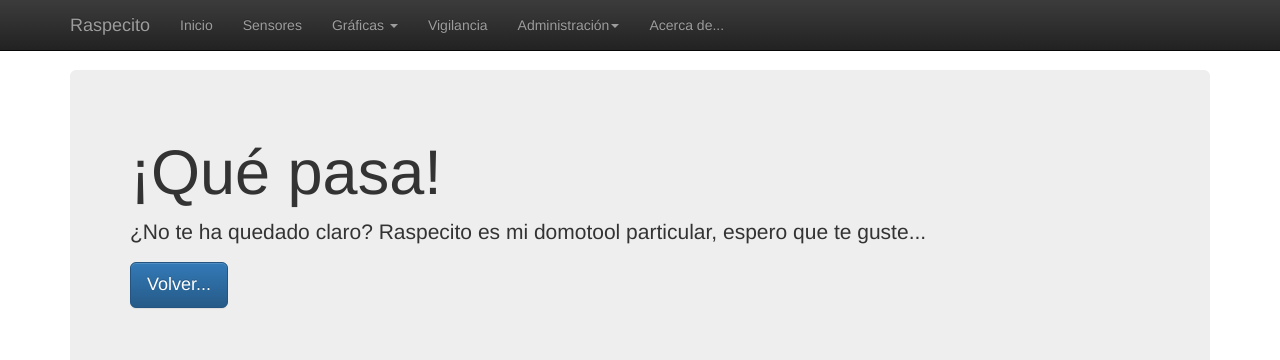
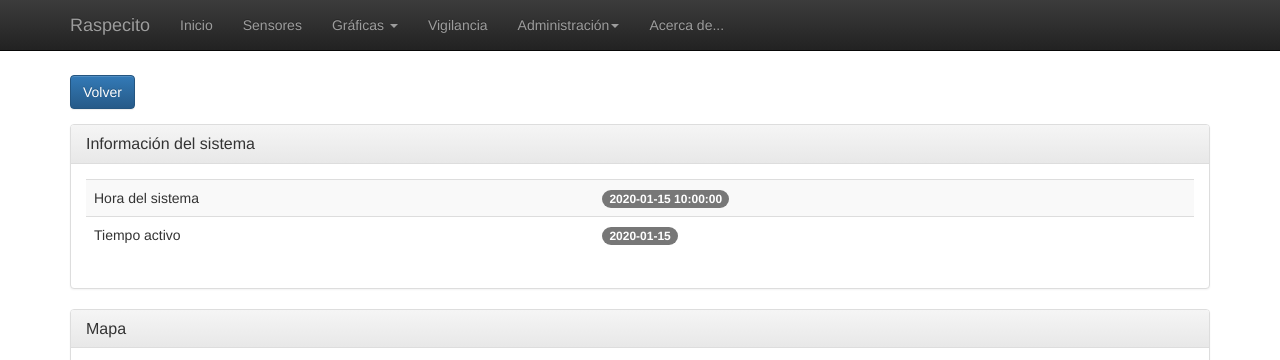
Before and after one commit to albertopc/raspecito, a Flask app: template raspecitoWeb/templates/about.html in a window 1280 px wide. Shown: the top 360 px of the page. Run offline with Flask 2, Linux system fonts and the light colour scheme; the template is opened without the code that fills it: most values are stand-ins (such as "Sample title", 1, 10 or a date in 2020); some libraries are stand-ins or nearby versions.

Commit message:
información del sistema en "Acerca de..." pequeños retoques

```diff
--- a/raspecitoWeb/templates/about.html
+++ b/raspecitoWeb/templates/about.html
@@ -1,21 +1,37 @@
 {% extends "base.html" %}
 {% block content %}
 <!-- Main jumbotron for a primary marketing message or call to action -->
-<div class="jumbotron">
-	<h1>¡Qué pasa!</h1>
-	<p>¿No te ha quedado claro? Raspecito es mi domotool particular, espero que te guste...</p>
+<p><a href="/" class="btn btn-primary" role="button">Volver</a></p>
 
-	<p><a href="/" class="btn btn-primary btn-lg" role="button">Volver...</a></p>
+<div class="panel panel-default">
+	<div class="panel-heading">
+		<h3 class="panel-title">Información del sistema</h3>
+	</div>
+	<div class="panel-body">
+		<table class="table table-striped">
+		<tbody>
+			<tr>
+				<td>Hora del sistema</td>
+				<td><span class="badge">{{now}}</span></td>
+			</tr>
+			<tr>
+				<td>Tiempo activo</td>
+				<td><span class="badge">{{uptime}}</span></td>
+			</tr>
+		</tbody>
+		</table>
+	</div>
 </div>
 
 <div class="panel panel-default">
 	<div class="panel-heading">
 		<h3 class="panel-title">Mapa</h3>
 	</div>
-	<div class="panel-body" align="center">
+	<div class="panel-body">
 		<iframe src="https://www.google.com/maps/embed?pb=!1m18!1m12!1m3!1d792.5328255281655!2d-5.984120599999978!3d37.386727!2m3!1f0!2f0!3f0!3m2!1i1024!2i768!4f13.1!3m3!1m2!1s0xd126c1de4bd4c0f%3A0xa3d05dfa1a78b766!2sCalle+Atanasio+Barr%C3%B3n%2C+17%2C+41003+Sevilla!5e0!3m2!1ses!2ses!4v1416765343437"
 		width="300" height="300" frameborder="0" style="border:0">
 		</iframe>
 	</div>
 </div>
+
 {% endblock %}
--- a/raspecitoWeb/templates/graficas.html
+++ b/raspecitoWeb/templates/graficas.html
@@ -15,7 +15,7 @@
 	{% elif type == "l" %}
 		<h3 class="panel-title">Luminosidad</h3>
 	{% elif type == "m" %}
-		<h3 class="panel-title">Presencia</h3>
+		<h3 class="panel-title">Movimiento</h3>
 	{% endif %}
 	</div>
 	<div class="panel-body">
@@ -28,7 +28,7 @@
 	{% elif type == "l" %}
 		<iframe width="300" height="260" style="border: 0px solid #cccccc;" src="http://api.thingspeak.com/channels/14265/charts/7?width=300&height=260&days=1&dynamic=true&yaxis=lx&average=60"></iframe>
 	{% elif type == "m" %}
-		<iframe width="300" height="260" style="border: 0px solid #cccccc;" src="http://api.thingspeak.com/channels/19524/charts/1?width=300&height=260&days=1&dynamic=true&yaxis=Presencia&sum=30&type=column"></iframe>
+		<iframe width="300" height="260" style="border: 0px solid #cccccc;" src="http://api.thingspeak.com/channels/19524/charts/1?width=300&height=260&days=1&dynamic=true&yaxis=Movimiento&sum=30&type=column"></iframe>
 	{% endif %}
 	</div>
 </div>
--- a/raspecitoWeb/templates/index.html
+++ b/raspecitoWeb/templates/index.html
@@ -8,7 +8,8 @@
 	Usa las opciones del menú superior para moverte por aquí.
 </p>
 <p>
-	<a href="/wstation" class="btn btn-primary btn-lg" role="button">Sensores</a>
-	<a href="/about" class="btn btn-primary btn-lg" role="button">Saber más...</a></p>
+	<a href="/wstation" class="btn btn-primary" role="button">Sensores</a>
+	<a href="/about" class="btn btn-primary" role="button">Saber más...</a>
+</p>
 </div>
 {% endblock %}
--- a/raspecitoWeb/templates/vigilancia.html
+++ b/raspecitoWeb/templates/vigilancia.html
@@ -34,10 +34,10 @@
 
 <div class="panel panel-default">
 	<div class="panel-heading">
-		<h3 class="panel-title">Presencia (3 días)</h3>
+		<h3 class="panel-title">Movimientos (3 días)</h3>
 	</div>
 	<div class="panel-body">
-		<iframe width="300" height="260" style="border: 0px solid #cccccc;" src="http://api.thingspeak.com/channels/19524/charts/1?width=300&height=260&days=3&dynamic=true&yaxis=Presencia&sum=60&type=column"></iframe>
+		<iframe width="300" height="260" style="border: 0px solid #cccccc;" src="http://api.thingspeak.com/channels/19524/charts/1?width=300&height=260&days=3&dynamic=true&yaxis=Movimientos&sum=60&type=column"></iframe>
 	</div>
 </div>
 
```
Also changed, not shown: raspecitoWeb/views.py (+12 -14 lines).
